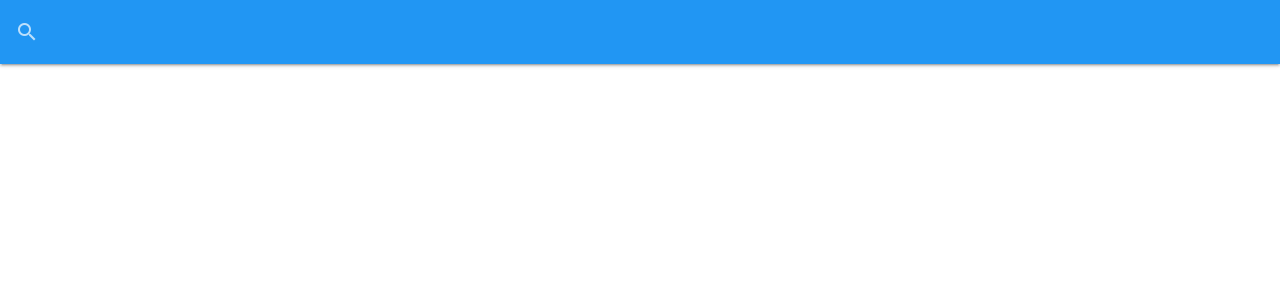
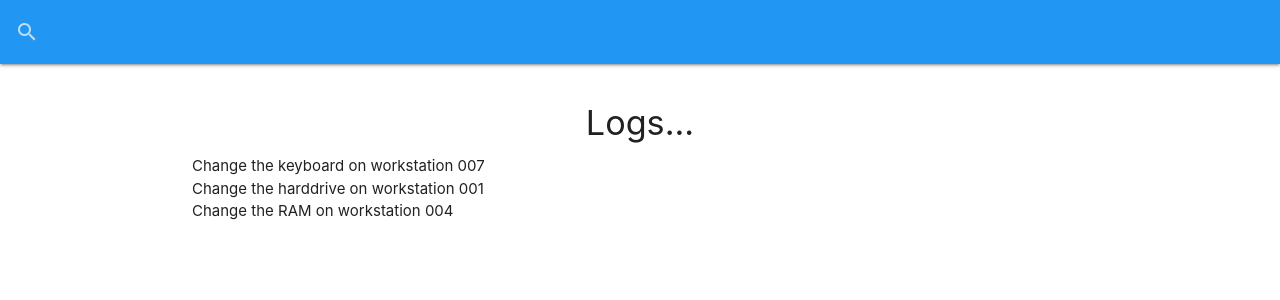
Before and after one commit to imvamsi/LogService, a React (Create React App) app: page / in a window 1280 px wide. Shown: the top 300 px of the page. Built offline with nearby package versions, Linux system fonts and the light colour scheme; data requests are answered from the project's data file.

Commit message:
Added logs component and loaded the data on UI :boom:

```diff
--- a/package.json
+++ b/package.json
@@ -35,5 +35,5 @@
     "concurrently": "^4.1.2",
     "json-server": "^0.15.1"
   },
-  "proxy": "http://loaclhost:5000"
+  "proxy": "http://localhost:5000/"
 }
--- a/src/App.js
+++ b/src/App.js
@@ -2,6 +2,7 @@
 import "materialize-css/dist/css/materialize.min.css";
 import M from "materialize-css/dist/js/materialize.min.js";
 import SearchBar from "./components/layout/SearchBar";
+import Logs from "./components/logs/Logs";
 import "./App.css";
 
 const App = () => {
@@ -12,6 +13,9 @@
   return (
     <Fragment>
       <SearchBar />
+      <div className="container">
+        <Logs />
+      </div>
     </Fragment>
   );
 };
--- /dev/null
+++ b/src/components/logs/Logs.jsx
@@ -0,0 +1,37 @@
+import React, { useEffect, useState } from "react";
+
+const Logs = () => {
+  const [logs, setLogs] = useState([]);
+  const [loading, setLoading] = useState(false);
+
+  useEffect(() => {
+    getLogs();
+    // eslint-disable-next-line
+  }, []);
+
+  const getLogs = async () => {
+    setLoading(true);
+    const res = await fetch("http://localhost:5000/logs");
+    const data = await res.json();
+    setLogs(data);
+    setLoading(false);
+  };
+
+  if (loading) {
+    return <h4> Loading...</h4>;
+  }
+  return (
+    <ul className="collection-with-header">
+      <li className="collection-header">
+        <h4 className="center">Logs...</h4>
+      </li>
+      {!loading && logs.length === 0 ? (
+        <p className="center">There are no logs</p>
+      ) : (
+        logs.map(log => <li key={log.id}>{log.message}</li>)
+      )}
+    </ul>
+  );
+};
+
+export default Logs;
```
Also changed, not shown: src/components/logs/LogItem.jsx (added).
